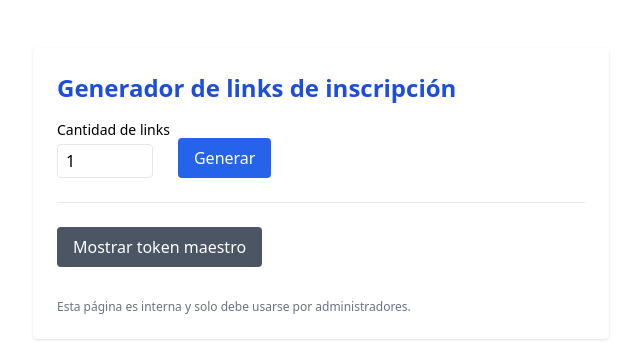
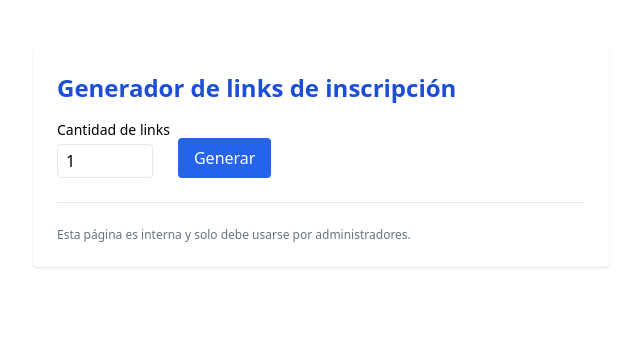
Before and after one commit to yusnebez/qrform, a Next.js app: page /admin-tokens in a window 1280 px wide. Shown: the top 352 px of the page, without its empty margins (319-959 px from the left). Built offline with nearby package versions, Linux system fonts and the light colour scheme.

Commit message:
bdd correcta

```diff
--- a/pages/admin-tokens.tsx
+++ b/pages/admin-tokens.tsx
@@ -57,12 +57,6 @@ export default function AdminTokens() {
         </div>
       )}
       <hr className="my-6" />
-      <button onClick={handleShowAdmin} className="bg-gray-600 text-white px-4 py-2 rounded hover:bg-gray-700 mb-2">Mostrar token maestro</button>
-      {showAdmin && (
-        <div className="bg-gray-100 rounded p-3 mt-2">
-          <span className="font-mono text-sm">{adminToken}</span>
-        </div>
-      )}
       <p className="text-xs text-gray-500 mt-6">Esta página es interna y solo debe usarse por administradores.</p>
     </div>
   );
--- a/pages/api/tokens.json
+++ /dev/null
@@ -1,4 +0,0 @@
-{
-  "tokens": [],
-  "adminToken": "MASTER_TOKEN_REEMPLAZAR"
-}
```
